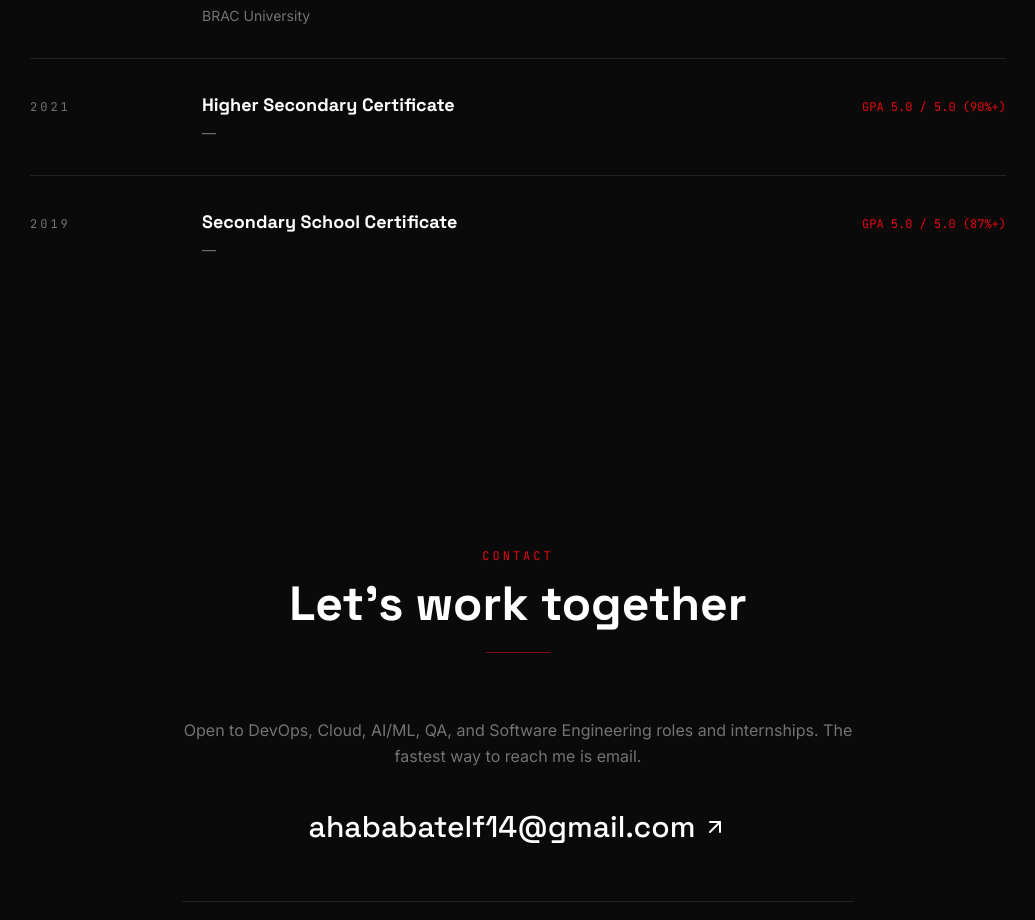
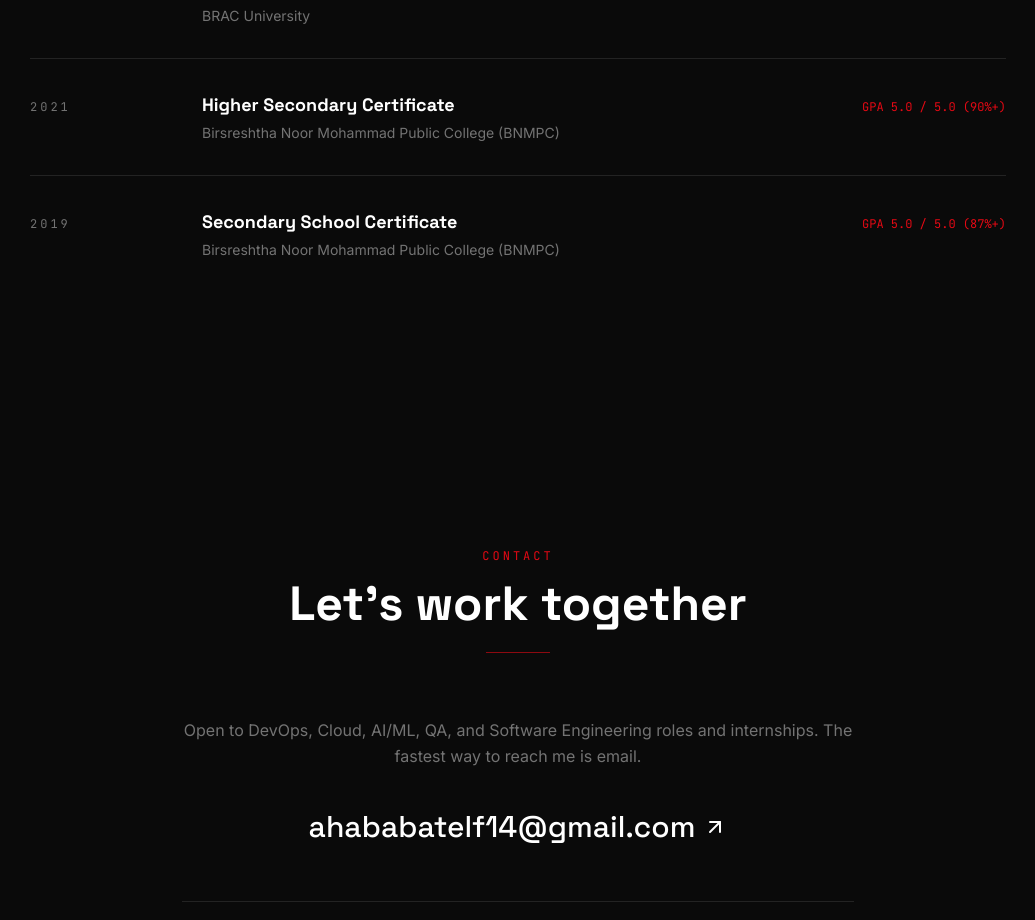
Before and after one commit to Atef123Ahabab/portfolio, a React (Vite) app: page / in a window 1280 px wide. Shown: the part 5586-6506 px from the top of the page, without its empty margins (122-1157 px from the left). Built offline with nearby package versions, Linux system fonts and the light colour scheme.

Commit message:
Add BNMPC to education history

```diff
--- a/src/data/education.ts
+++ b/src/data/education.ts
@@ -1,5 +1,20 @@
 export const education = [
-  { degree: "B.Sc. in Computer Science & Engineering", institution: "BRAC University", period: "2022 – 2026", },
-  { degree: "Higher Secondary Certificate", institution: "—", period: "2021", detail: "GPA 5.0 / 5.0 (90%+)" },
-  { degree: "Secondary School Certificate", institution: "—", period: "2019", detail: "GPA 5.0 / 5.0 (87%+)" },
+  {
+    degree: "B.Sc. in Computer Science & Engineering",
+    institution: "BRAC University",
+    period: "2022 – 2026",
+
+  },
+  {
+    degree: "Higher Secondary Certificate",
+    institution: "Birsreshtha Noor Mohammad Public College (BNMPC)",
+    period: "2021",
+    detail: "GPA 5.0 / 5.0 (90%+)",
+  },
+  {
+    degree: "Secondary School Certificate",
+    institution: "Birsreshtha Noor Mohammad Public College (BNMPC)",
+    period: "2019",
+    detail: "GPA 5.0 / 5.0 (87%+)",
+  },
 ];
```
